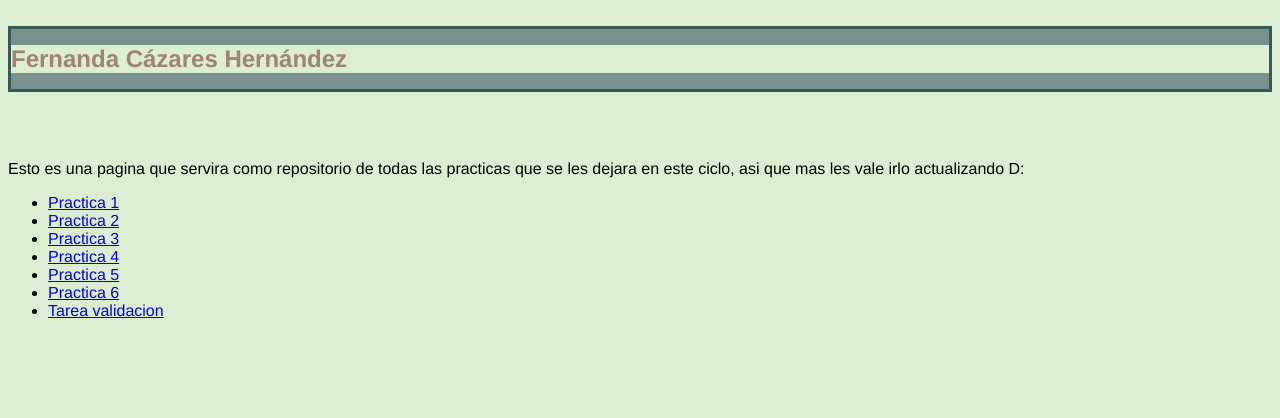
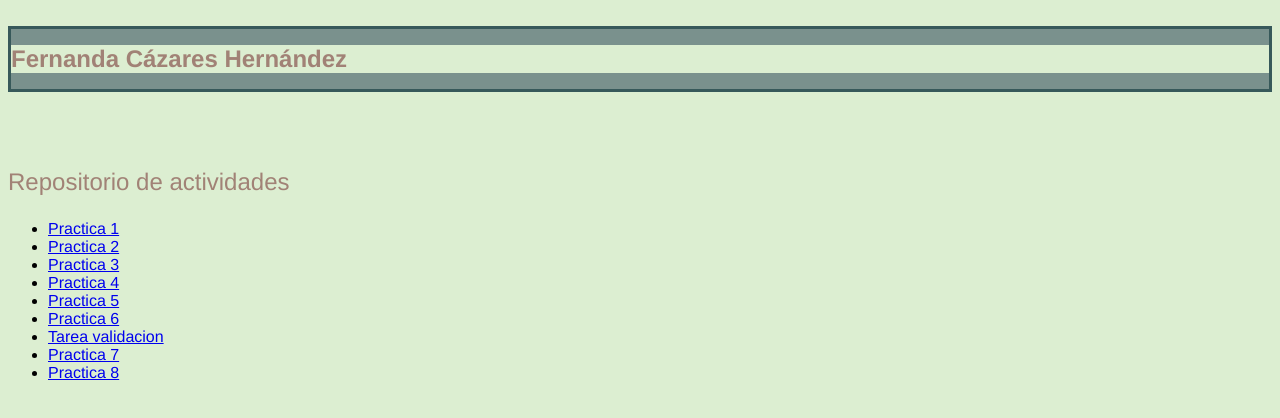
Before and after one commit to ferkazares/8ZLEINCSMAWeb_FCH, a plain HTML site: page index.html in a window 1280 px wide. Drawn offline with Linux system fonts and the light colour scheme.

Commit message:
Cambios necesarios
:pig:

```diff
--- a/CSS/style.css
+++ b/CSS/style.css
@@ -23,3 +23,9 @@ h1{
     background-color:#7A918D;
 
 }
+
+p{
+    color: #A18276;
+    font-size: 24px;
+    align-items: center;
+}
--- a/index.html
+++ b/index.html
@@ -5,7 +5,8 @@
     <meta charset="UTF-8">
     <meta http-equiv="X-UA-Compatible" content="IE=edge">
     <meta name="viewport" content="width=device-width, initial-scale=1.0">
-    <title>Mi primera pagina web</title>
+    <title>Inicio</title>
+    <link rel="shortcut icon" href="imagenes/hola2.png" type="image/x-icon">
     <link rel="stylesheet" href="CSS/style.css">
 </head>
 
@@ -19,9 +20,7 @@
     <br>
     <div class="div_body">
         <p>
-            Esto es una pagina que servira como repositorio
-            de todas las practicas que se les dejara en este
-            ciclo, asi que mas les vale irlo actualizando D:
+            Repositorio de actividades
         </p>
         <div class="div_practicas">
             <ul>
@@ -32,6 +31,10 @@
                 <li><a href="05Ejercicios/ejercicios.html"><span>Practica 5</span></a> </li>
                 <li><a href="06ALGORITMIA/algortimia.html"><span>Practica 6</span></a> </li>
                 <li><a href="TareaLoggin/tarea.html"><span>Tarea validacion</span></a> </li>
+                <li><a href="/07JSintermedio/funciones.js"><span>Practica 7</span></a> </li>
+                <li><a href="08Clases/clases.js"><span>Practica 8</span></a> </li>
+
+
             </ul>
 
         </div>
```
Also changed, not shown: imagenes/hearts.png (added), imagenes/hola1.png (added), imagenes/hola2.png (added), imagenes/luna.jpg (added).
